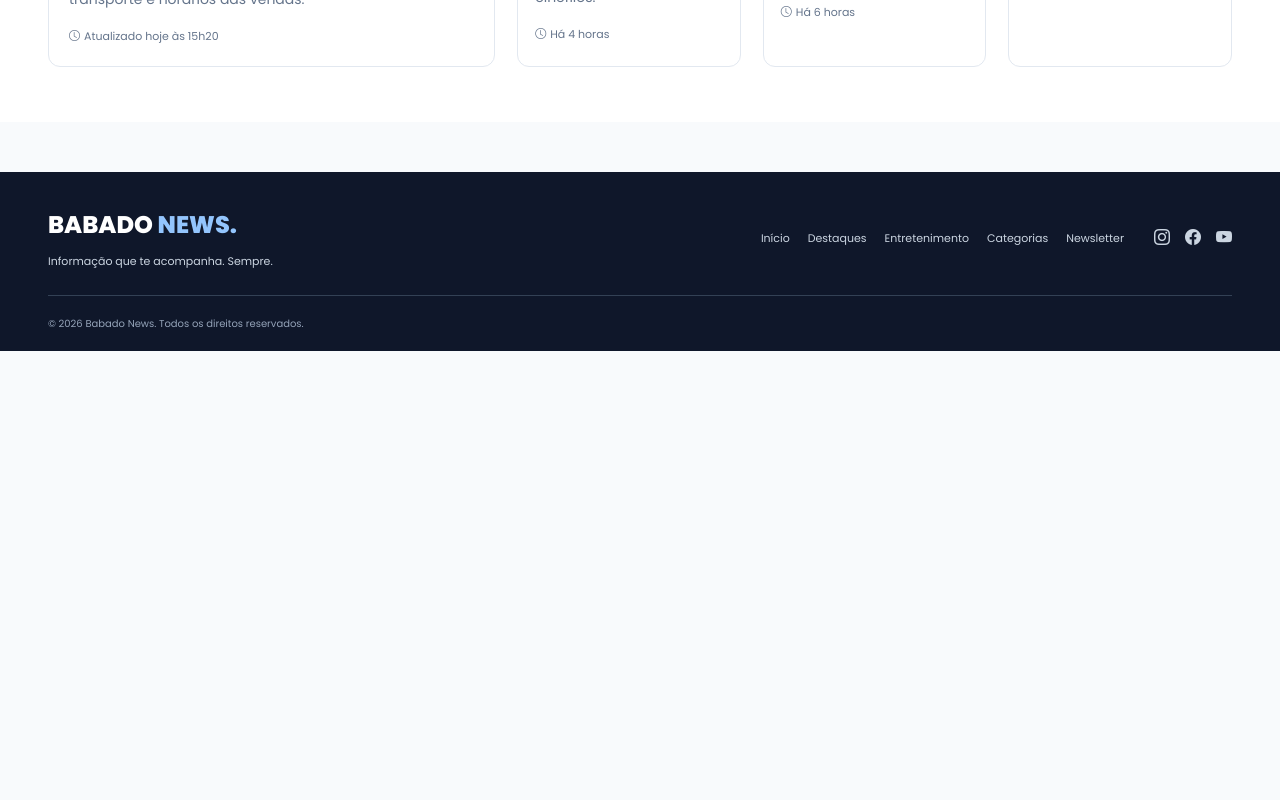
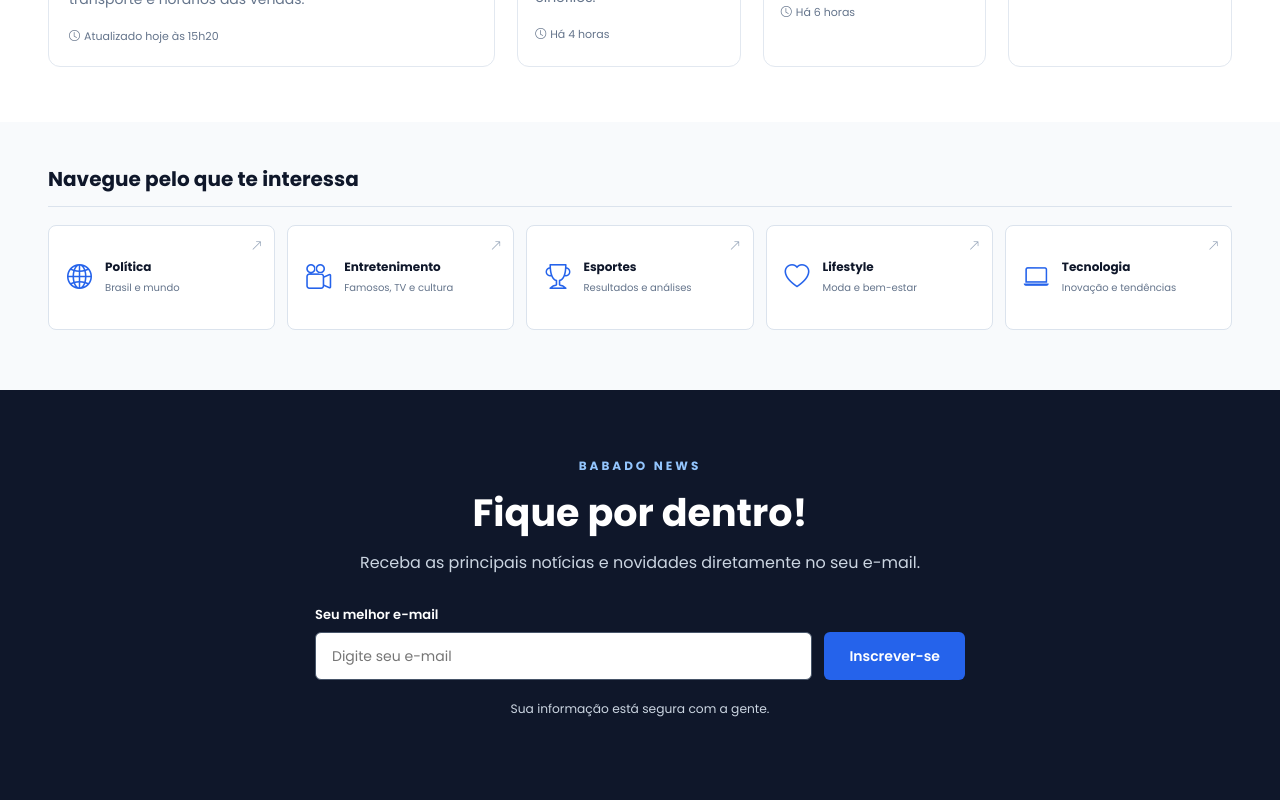
Before and after one commit to gcosta1320-glitch/BabadoNews-ProjetoReact, a React (Vite) app: page / in a window 1280 px wide. Shown: the part 2980-3780 px from the top of the page. Before the commit the page ends 3331 px from the top, so only its background shows below. Built offline with nearby package versions, Linux system fonts and the light colour scheme.

Commit message:
Cria seções categorias e newsletter como chamada finasl

```diff
--- a/src/index.css
+++ b/src/index.css
@@ -711,8 +711,10 @@ section[id] {
    CATEGORIAS
 ================================= */
 
+/* padding em vez de margin: como a seção anterior tem fundo branco,
+   o espaço precisa ficar dentro desta seção (fundo cinza claro) */
 .secao-categorias {
-    margin-top: 30px;
+    padding-top: 45px;
 }
 
 .titulo-categorias {
--- a/src/pages/LandingPage.jsx
+++ b/src/pages/LandingPage.jsx
@@ -3,6 +3,8 @@ import { useLocation } from 'react-router-dom'
 import Hero from '../sections/Hero.jsx'
 import Destaques from '../sections/Destaques.jsx'
 import Entretenimento from '../sections/Entretenimento.jsx'
+import Categorias from '../sections/Categorias.jsx'
+import Newsletter from '../sections/Newsletter.jsx'
 
 // A Landing Page só organiza a ordem das seções
 export default function LandingPage() {
@@ -21,6 +23,8 @@ export default function LandingPage() {
       <Hero />
       <Destaques />
       <Entretenimento />
+      <Categorias />
+      <Newsletter />
     </>
   )
 }
--- /dev/null
+++ b/src/sections/Categorias.jsx
@@ -0,0 +1,35 @@
+// Categorias do index.html. Na Parte 1 cada caixa abria a página .html da categoria;
+// Entretenimento agora leva à seção da minha página e as outras levam às matérias em destaque.
+const categorias = [
+  { nome: 'Política', descricao: 'Brasil e mundo', icone: 'bi-globe2', link: '#destaques' },
+  { nome: 'Entretenimento', descricao: 'Famosos, TV e cultura', icone: 'bi-camera-reels', link: '#entretenimento' },
+  { nome: 'Esportes', descricao: 'Resultados e análises', icone: 'bi-trophy', link: '#destaques' },
+  { nome: 'Lifestyle', descricao: 'Moda e bem-estar', icone: 'bi-heart', link: '#destaques' },
+  { nome: 'Tecnologia', descricao: 'Inovação e tendências', icone: 'bi-laptop', link: '#destaques' },
+]
+
+// Seção de categorias (veio do index.html)
+export default function Categorias() {
+  return (
+    <section id="categorias" className="container-fluid px-4 px-lg-5 secao-categorias">
+      <div className="titulo-secao titulo-categorias">
+        <h2>Navegue pelo que te interessa</h2>
+      </div>
+
+      <div className="grade-categorias">
+        {categorias.map((categoria) => (
+          <a href={categoria.link} className="caixa-categoria" key={categoria.nome}>
+            <i className={`bi ${categoria.icone} icone-categoria`}></i>
+
+            <div>
+              <h3>{categoria.nome}</h3>
+              <p>{categoria.descricao}</p>
+            </div>
+
+            <i className="bi bi-arrow-up-right seta-categoria"></i>
+          </a>
+        ))}
+      </div>
+    </section>
+  )
+}
--- /dev/null
+++ b/src/sections/Newsletter.jsx
@@ -0,0 +1,69 @@
+import { useState } from 'react'
+
+const padraoEmail = /^[^\s@]+@[^\s@]+\.[^\s@]+$/
+
+// Newsletter do index.html: virou a chamada final (CTA) da Landing Page.
+// A validação é a mesma do script.js da Parte 1, agora com useState.
+export default function Newsletter() {
+  const [email, setEmail] = useState('')
+  const [mensagem, setMensagem] = useState({ texto: '', tipo: '' })
+
+  function inscrever(evento) {
+    evento.preventDefault()
+
+    const emailDigitado = email.trim()
+
+    if (emailDigitado === '') {
+      setMensagem({ texto: 'Digite seu e-mail.', tipo: 'erro' })
+      return
+    }
+
+    if (!padraoEmail.test(emailDigitado)) {
+      setMensagem({ texto: 'Digite um e-mail válido.', tipo: 'erro' })
+      return
+    }
+
+    setMensagem({
+      texto: 'Inscrição realizada com sucesso! Obrigado por acompanhar o Babado News.',
+      tipo: 'sucesso',
+    })
+    setEmail('')
+  }
+
+  return (
+    <section id="newsletter" className="secao-inscricao">
+      <div className="conteudo-inscricao">
+        <span className="etiqueta-inscricao">BABADO NEWS</span>
+
+        <h2>Fique por dentro!</h2>
+
+        <p>Receba as principais notícias e novidades diretamente no seu e-mail.</p>
+
+        {/* noValidate: quem valida é a função inscrever, para mostrar as mensagens do site */}
+        <form className="formulario-inscricao" onSubmit={inscrever} noValidate>
+          <div className="campo-inscricao">
+            <label htmlFor="email-inscricao">Seu melhor e-mail</label>
+
+            <input
+              type="email"
+              id="email-inscricao"
+              name="email"
+              placeholder="Digite seu e-mail"
+              required
+              value={email}
+              onChange={(evento) => setEmail(evento.target.value)}
+            />
+          </div>
+
+          <button type="submit">Inscrever-se</button>
+        </form>
+
+        <small>Sua informação está segura com a gente.</small>
+
+        <p className={`mensagem-inscricao ${mensagem.tipo}`} aria-live="polite">
+          {mensagem.texto}
+        </p>
+      </div>
+    </section>
+  )
+}
```
